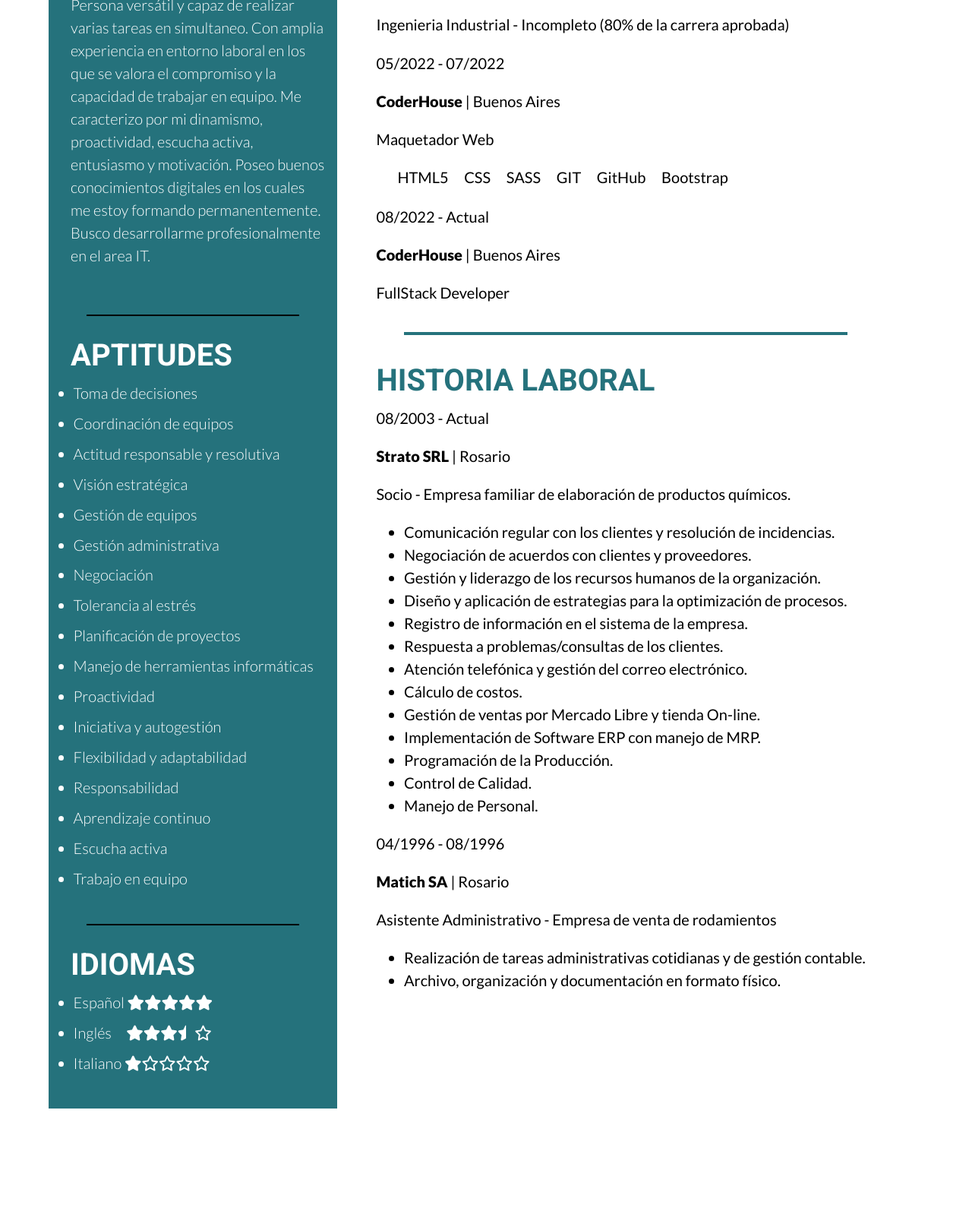
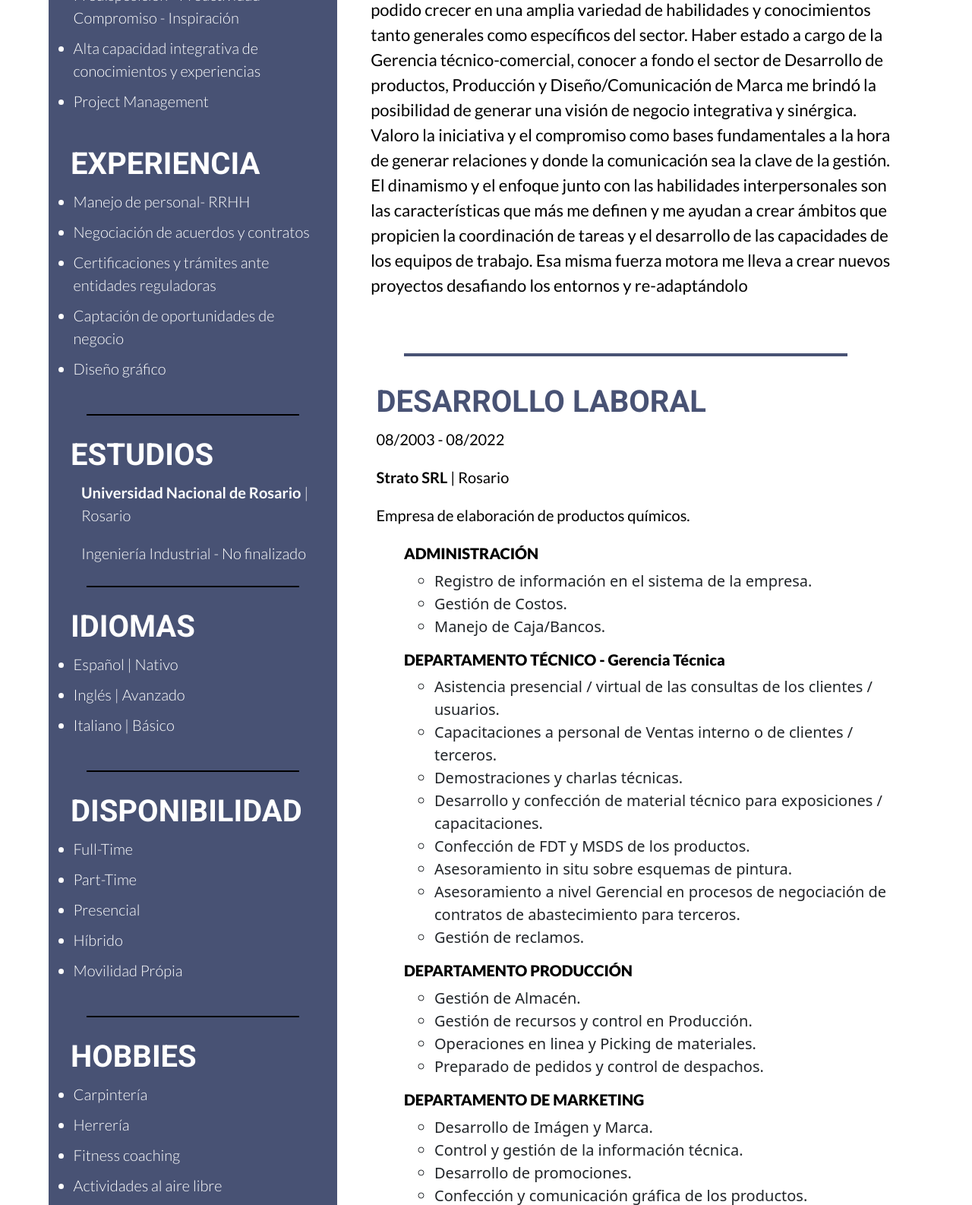
Before and after one commit to ArielGast/CV, a website: page index.html in a window 1280 px wide. Shown: the part 591-2177 px from the top of the page at 76% size. Before the commit the page ends 2050 px from the top, so only its background shows below. Drawn offline with nearby package versions, Linux system fonts and the light colour scheme.

Commit message:
cv terminado SDR

```diff
--- a/index.html
+++ b/index.html
@@ -12,115 +12,148 @@
     <div class="container">
         <div class="row">
             <div class="col-4 aside-content">
-                <img src="./imagenes/imagenCV.jpg" alt="Foto presentación">
+                <img src="./imagenes/imagenCVsr.jpg" alt="Foto presentación">
                 <div class="separador-aside"></div>
                 <section>
-                    <h2>RESUMEN PROFESIONAL</h2>
-                    <p class="descrip-personal">Persona versátil y capaz de realizar varias tareas en simultaneo. Con amplia experiencia en entorno laboral en los que se valora el compromiso y la capacidad de trabajar en equipo. Me caracterizo por mi dinamismo, proactividad, escucha activa, entusiasmo y motivación. Poseo buenos conocimientos digitales en los cuales me estoy formando permanentemente. Busco desarrollarme profesionalmente en el area IT.</p>
+                    <h2>HABILIDADES</h2>
+                    <ul class="aptitudes-aside">
+                        <li>Eficiencia en toma de decisiones</li>
+                        <li>Liderazgo</li>
+                        <li>Alto desarrollo de habilidades Interpersonales</li>
+                        <li>Fast Learner</li>
+                        <li>Predisposición - Proactividad - Compromiso - Inspiración</li>
+                        <li>Alta capacidad integrativa de conocimientos y experiencias</li>
+                        <li>Project Management</li>
+                    </ul>
+                </section>
+                <section>
+                    <h2>EXPERIENCIA</h2>
+                    <ul class="aptitudes-aside">
+                        <li>Manejo de personal- RRHH</li>
+                        <li>Negociación de acuerdos y contratos</li>
+                        <li>Certificaciones y trámites ante entidades reguladoras</li>
+                        <li>Captación de oportunidades de negocio</li>
+                        <li>Diseño gráfico</li>
+                    </ul>
                 </section>
                 <div class="separador-aside"></div>
                 <section>
-                    <h2>APTITUDES</h2>
-                    <ul class="aptitudes-aside">
-                        <li>Toma de decisiones</li>
-                        <li>Coordinación de equipos</li>
-                        <li>Actitud responsable y resolutiva</li>
-                        <li>Visión estratégica</li>
-                        <li>Gestión de equipos</li>
-                        <li>Gestión administrativa</li>
-                        <li>Negociación</li>
-                        <li>Tolerancia al estrés</li>
-                        <li>Planificación de proyectos</li>
-                        <li>Manejo de herramientas informáticas</li>
-                        <li>Proactividad</li>
-                        <li>Iniciativa y autogestión</li>
-                        <li>Flexibilidad y adaptabilidad</li>
-                        <li>Responsabilidad</li>
-                        <li>Aprendizaje continuo</li>
-                        <li>Escucha activa</li>
-                        <li>Trabajo en equipo</li>
-                    </ul>
+                    <h2>ESTUDIOS</h2>
+                    <div class="formation">
+                        <p><span>Universidad Nacional de Rosario</span> | Rosario </p>
+                        <p>Ingeniería Industrial - No finalizado </p>
+                    </div>
                 </section>
                 <div class="separador-aside"></div>
                 <section>
                     <h2>IDIOMAS</h2>
                     <ul class="aptitudes-aside">
-                        <li><span>Español </span><i class="fa-solid fa-star"></i><i class="fa-solid fa-star"></i><i class="fa-solid fa-star"></i><i class="fa-solid fa-star"></i><i class="fa-solid fa-star"></i></li>
-                        <li><span>Inglés &nbsp;&nbsp;&nbsp;&nbsp;</span><i class="fa-solid fa-star"></i><i class="fa-solid fa-star"></i><i class="fa-solid fa-star"></i><i class="fa-solid fa-star-half"></i><i class="fa-regular fa-star"></i></li>
-                        <li><span>Italiano </span><i class="fa-solid fa-star"></i><i class="fa-regular fa-star"></i><i class="fa-regular fa-star"></i><i class="fa-regular fa-star"></i><i class="fa-regular fa-star"></i></li>
+                        <li><span>Español | Nativo </span></li>
+                        <li><span>Inglés | Avanzado </span></li>
+                        <li><span>Italiano | Básico </span></li>
+                    </ul>
+                </section>
+                <div class="separador-aside"></div>
+                <section>
+                    <h2>DISPONIBILIDAD</h2>
+                    <ul class="aptitudes-aside">
+                        <li>Full-Time</li>
+                        <li>Part-Time</li>
+                        <li>Presencial</li>
+                        <li>Híbrido</li>
+                        <li>Movilidad Própia</li>
+                    </ul>
+                </section>
+                <div class="separador-aside"></div>
+                <section>
+                    <h2>HOBBIES</h2>
+                    <ul class="aptitudes-aside">
+                        <li>Carpintería</li>
+                        <li>Herrería</li>
+                        <li>Fitness coaching</li>
+                        <li>Actividades al aire libre</li>
                     </ul>
                 </section>
             </div>
             <div class="col">
                 <section class="Nombre">
-                    <h1> Ariel Gastón <br><span>Raynaudo</span></h1>
+                    <h1> Sebastián David <br><span>Raynaudo</span></h1>
                 </section>
                 <div class="contactos">
                     <ul>
-                        <li><i class="fa-solid fa-mobile-screen"></i> 3413292445</li>
+                        <li><i class="fa-solid fa-mobile-screen"></i> 3416271768</li>
                         <li><i class="fa-solid fa-location-dot"></i> Rosario - Santa Fe</li>
-                        <li><i class="fa-solid fa-envelope"></i> ariel.gast@gmail.com</li>
-                        <li><i class="fa-brands fa-github"></i> https://github.com/ArielGast</li>
+                        <li><i class="fa-solid fa-envelope"></i> sebastian.raynaudo@gmail.com</li>
                     </ul>
+                    <div class="contactos__div">
+                        <img src="./imagenes/QRLkSR.jpg" alt="Qr LinkedIn">
+                        <p>LinkedIn</p>
+                    </div>
                 </div>
                 <div class="separador-main"></div>
                 <section>
-                    <h3>FORMACIÓN</h3>
-                    <div class="formation">
-                        <p>03/1997 - </p>
-                        <p><span>Universidad Nacional de Rosario</span> | Rosario </p>
-                        <p>Ingenieria Industrial - Incompleto (80% de la carrera aprobada)</p>
-                    </div>
-                    <div class="formation">
-                        <p>05/2022 - 07/2022</p>
-                        <p><span>CoderHouse</span> | Buenos Aires</p>
-                        <p>Maquetador Web</p>
-                        <ul class ="formation__ul">
-                            <li>HTML5</li>
-                            <li>CSS</li>
-                            <li>SASS</li>
-                            <li>GIT</li>
-                            <li>GitHub</li>
-                            <li>Bootstrap</li>
-                        </ul>
-                    </div>
-                    <div class="formation">
-                        <p>08/2022 - Actual</p>
-                        <p><span>CoderHouse</span> | Buenos Aires</p>
-                        <p>FullStack Developer</p>
-                    </div>
+                    <h3>PRESENTACIÓN</h3>
+                    <p class="descrip-personal">Combinando siempre Pasión, Conocimientos y Dedicación. Con casi 20 años de experiencia en el sector químico (Masillas, Pinturas y afines) he podido crecer en una amplia variedad de habilidades y conocimientos tanto generales como específicos del sector.
+                        Haber estado a cargo de la Gerencia técnico-comercial, conocer a fondo el sector de Desarrollo de productos, Producción y Diseño/Comunicación de Marca me brindó la posibilidad de generar una visión de negocio integrativa y sinérgica.
+                        Valoro la iniciativa y el compromiso como bases fundamentales a la hora de generar relaciones y donde la comunicación sea la clave de la gestión.
+                        El dinamismo y el enfoque junto con las habilidades interpersonales son las características que más me definen y me ayudan a crear ámbitos que propicien la coordinación de tareas y el desarrollo de las capacidades de los equipos de trabajo.
+                        Esa misma fuerza motora me lleva a crear nuevos proyectos desafiando los entornos y re-adaptándolo</p>
                 </section>
                 <div class="separador-main"></div>
                 <section>
-                    <h3>HISTORIA LABORAL</h3>
+                    <h3>DESARROLLO LABORAL</h3>
                     <div class="experience">
-                        <p>08/2003 - Actual</p>
+                        <p>08/2003 - 08/2022</p>
                         <p><span>Strato SRL</span> | Rosario</p>
-                        <p>Socio - Empresa familiar de elaboración de productos químicos.</p>
-                        <ul class="aptitudes">
-                            <li>Comunicación regular con los clientes y resolución de incidencias.</li>
-                            <li>Negociación de acuerdos con clientes y proveedores.</li>
-                            <li>Gestión y liderazgo de los recursos humanos de la organización.</li>
-                            <li>Diseño y aplicación de estrategias para la optimización de procesos.</li>
-                            <li>Registro de información en el sistema de la empresa.</li>
-                            <li>Respuesta a problemas/consultas de los clientes.</li>
-                            <li>Atención telefónica y gestión del correo electrónico.</li>
-                            <li>Cálculo de costos.</li>
-                            <li>Gestión de ventas por Mercado Libre y tienda On-line.</li>
-                            <li>Implementación de Software ERP con manejo de MRP.</li>
-                            <li>Programación de la Producción.</li>
-                            <li>Control de Calidad.</li>
-                            <li>Manejo de Personal.</li>
+                        <p>Empresa de elaboración de productos químicos.</p>
+                        <ul class="aptitudes-title">
+                            <li class="item">ADMINISTRACIÓN</li>
+                            <ul class="aptitudes-list">
+                                <li>Registro de información en el sistema de la empresa.</li>
+                                <li>Gestión de Costos.</li>
+                                <li>Manejo de Caja/Bancos.</li>
+                            </ul>
+                            <li class="item">DEPARTAMENTO TÉCNICO - Gerencia Técnica</li>
+                            <ul class="aptitudes-list">
+                                <li>Asistencia presencial / virtual de las consultas de los clientes / usuarios.</li>
+                                <li>Capacitaciones a personal de Ventas interno o de clientes / terceros.</li>
+                                <li>Demostraciones y charlas técnicas.</li>
+                                <li>Desarrollo y confección de material técnico para exposiciones / capacitaciones.</li>
+                                <li>Confección de FDT y MSDS de los productos.</li>
+                                <li>Asesoramiento in situ sobre esquemas de pintura.</li>
+                                <li>Asesoramiento a nivel Gerencial en procesos de negociación de contratos de abastecimiento para terceros.</li>
+                                <li>Gestión de reclamos.</li>
+                            </ul>
+                            <li class="item">DEPARTAMENTO PRODUCCIÓN</li>
+                            <ul class="aptitudes-list">
+                                <li>Gestión de Almacén.</li>
+                                <li>Gestión de recursos y control en Producción.</li>
+                                <li>Operaciones en linea y Picking de materiales.</li>
+                                <li>Preparado de pedidos y control de despachos.</li>
+                            </ul>
+                            <li class="item">DEPARTAMENTO DE MARKETING</li>
+                            <ul class="aptitudes-list">
+                                <li>Desarrollo de Imágen y Marca.</li>
+                                <li>Control y gestión de la información técnica.</li>
+                                <li>Desarrollo de promociones.</li>
+                                <li>Confección y comunicación gráfica de los productos.</li>
+                                <li>Diseño de etiquetas y packaging.</li>
+                            </ul>
+                            <li class="item">DEPARTAMENTO PRODUCTO</li>
+                            <ul class="aptitudes-list">
+                                <li>Desarrollo de formulaciones.</li>
+                                <li>Control de desempeño.</li>
+                                <li>Proceso de implementación de desarrollos a línea de producción.</li>
+                                <li>Control de Calidad.</li>
+                            </ul>
+                            <li class="item">DEPARTAMENTO VENTAS</li>
+                            <ul class="aptitudes-list">
+                                <li>Desarrollo y búsqueda de nuevos clientes.</li>
+                                <li>Gestión de pedidos.</li>
+                                <li>Promociones y comunicación de nuevos lanzamientos.</li>
+                                <li>Asistencia post-venta.</li>
+                            </ul>
                         </ul>
-                        <div class="experience">
-                            <p>04/1996 - 08/1996</p>
-                            <p><span>Matich SA</span> | Rosario</p>
-                            <p>Asistente Administrativo - Empresa de venta de rodamientos</p>
-                            <ul class="aptitudes">
-                                <li>Realización de tareas administrativas cotidianas y de gestión contable.</li>
-                                <li>Archivo, organización y documentación en formato físico.</li>
-                            </ul>
-                        </div>
                     </div>
                 </section>
             </div>
--- a/scss/Utilities/_varibales.scss
+++ b/scss/Utilities/_varibales.scss
@@ -1,5 +1,5 @@
 $font-principal: 'Roboto', sans-serif;
 $font-secundaria: 'Lato', sans-serif;
-$color-aside: #25727c;
+$color-aside: #485274;
 $color1: white;
 $color2: black;
--- a/scss/layout/_index.scss
+++ b/scss/layout/_index.scss
@@ -8,8 +8,8 @@
     text-align: center;
     img {
         margin: 3% auto;
-        width: 85%;
-        border-radius: 40%;
+        width: 60%;
+        border-radius: 2%;
     }
 }
 .separador-aside {
@@ -27,10 +27,10 @@ h2 {
     margin-left: 4%;
 }
 .descrip-personal {
-    @include estilo-tipograf($font-secundaria, 1rem, 300, $color1);
+    @include estilo-tipograf($font-secundaria, 1.1rem, 400, $color2);
     text-align: left;
     margin-left: 4%;
-    padding-bottom: 10%;
+    padding-bottom: 5%;
 }
 .aptitudes-aside {
     margin-bottom: 10%;
@@ -51,14 +51,31 @@ h1 {
     }
 }
 .contactos {
+    width: 100%;
     margin-top: 5%;
-    margin-left: 4%;
-    text-align: left;
-    ul {
+    /* text-align: left; */
+    display: flex;
+    justify-content: space-evenly;
+    ul     {
         list-style: none;
+        width: 100%;
         li {
             @include estilo-tipograf($font-secundaria, 1rem, 400, $color2);
+            padding-top: 2%;
         }
+    }
+}
+.contactos__div{
+    display: flex;
+    align-items: flex-end;
+    flex-direction: column;
+    margin-right: 10%;
+    img {
+        width: 25%;
+    }
+    p {
+        @include estilo-tipograf($font-secundaria,0.7rem, 300, $color2);
+        text-align: center;
     }
 }
 .separador-main {
@@ -68,15 +85,8 @@ h1 {
     background: $color-aside;
 }
 .formation {
-    margin-bottom: 3%;
-}
-.formation__ul {
-    display: flex;
-    list-style: none;
-    justify-content: left;
-    padding-left: 6%;
-    li {
-        @include estilo-tipograf($font-secundaria, 1rem, 500, $color2);
+    p {
+        @include estilo-tipograf($font-secundaria, 1rem, 200, $color1);
         padding-left: 3%;
     }
 }
@@ -90,22 +100,21 @@ p {
     text-align: left;
     margin-left: 5%;
     span {
-        font-weight: 800;
+        font-weight: 700;
     }
 }
 .experience {
     margin-bottom: 3%;
 }
-.aptitudes {
+.aptitudes-title {
     padding-left: 10%;
-    li {
+    list-style: none;
+    & .item {
         margin-left: 0;
         text-align: left;
-        @include estilo-tipograf($font-secundaria, 1rem, 400, $color2);
-        span {
-            font-weight: 800;
-        }
-
+        @include estilo-tipograf($font-secundaria, 1rem, 800, $color2);
+        margin-bottom: 1%;
+        margin-top: 2%;
     }
 
 }
```
Also changed, not shown: scss/layout/_medias.scss (+26 -9 lines), css/main.css, imagenes/QRLkSR.jpg (added), imagenes/imagenCVsr.jpg (added), imagenes/sdr.jpeg (added).
